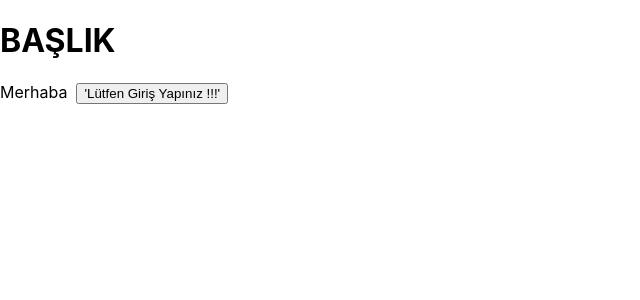
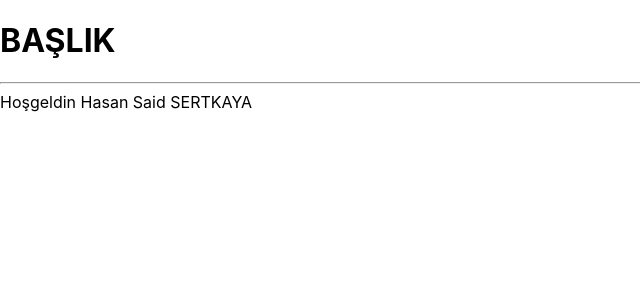
Before and after one commit to hasansaid/React-Work, a React (Create React App) app: page / in a window 1280 px wide. Shown: the top 300 px of the page, without its empty margins (0-640 px from the left). Built offline with nearby package versions, Linux system fonts and the light colour scheme.

Commit message:
conditional render

```diff
--- a/src/App.js
+++ b/src/App.js
@@ -1,21 +1,18 @@
 import React from 'react';
-import Header from './components/header/header.jsx';
+import Header from './components/header.jsx';
+import Login from './components/login.jsx';
 
 function App () {
-  const isLoggedIn = false;
+  const isLoggedIn = true;
   const fullName = 'Hasan Said SERTKAYA';
 
   return (
     <div>
-      <Header />
-      Merhaba &nbsp;
+      {/* Merhaba &nbsp; */}
 
       {isLoggedIn
-        ? <div>Hoşgeldin {fullName}</div>
-        : <button>
-            'Lütfen Giriş Yapınız !!!'
-          </button>}
-
+        ? <div> <Header /> <hr /> Hoşgeldin {fullName} </div>
+        : <Login />}
     </div>
   );
 }
--- /dev/null
+++ b/src/components/login.jsx
@@ -0,0 +1,12 @@
+import React from "react";
+
+function Login() {
+  return (
+    <div>
+      Login
+      <input type="text" placeholder="email" />
+    </div>
+  );
+}
+
+export default Login;
```
Also changed, not shown: src/components/header.jsx (renamed from src/components/header/header.jsx).
